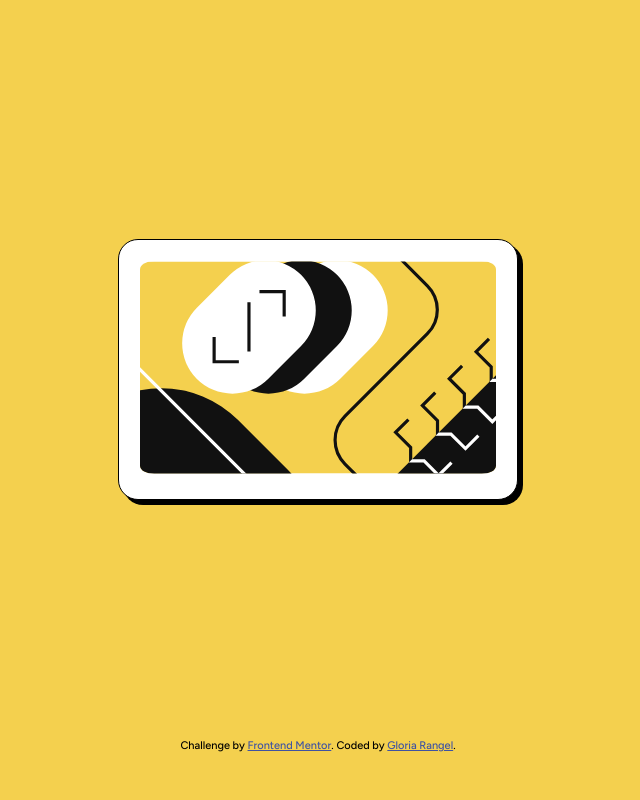
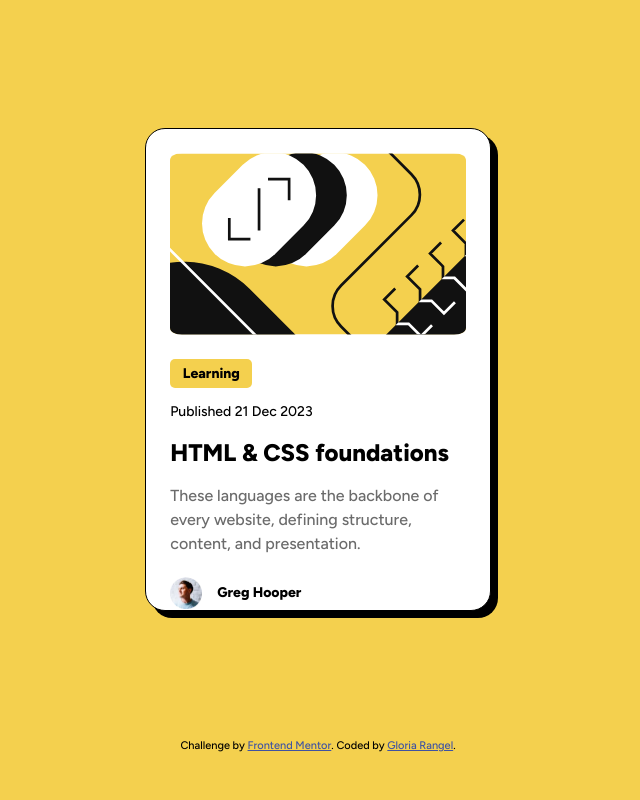
Before and after one commit to NorimNori/blog-preview-card, a plain HTML site: page index.html in a window 1280 px wide. Shown: the whole page, without its empty margins (322-962 px from the left). Drawn offline with Linux system fonts and the light colour scheme.

Commit message:
feat: finishing basic layout

```diff
--- a/index.html
+++ b/index.html
@@ -15,6 +15,15 @@
       <figure class="card__figure">
         <img class="card__image" src="./images/illustration-article.svg" alt="Illustration of the article"/>
       </figure>
+
+      <span class="card__tag">Learning</span>
+      <p class="card__date">Published 21 Dec 2023</p>
+      <h1 class="card__title">HTML & CSS foundations</h1>
+      <p class="card__description">These languages are the backbone of every website, defining structure, content, and presentation.</p>
+      <div class="card__avatar">
+        <img class="card__avatar-img" src="./images/image-avatar.webp" alt="avatar image" />
+        <p> Greg Hooper</p>
+      </div>
     </article>
   </main>
   <footer>
--- a/styles.css
+++ b/styles.css
@@ -19,7 +19,7 @@ body {
 
 main {
     width: 100%;
-    height: auto;
+    height: 90dvh;
 
     display: flex;
     justify-content: center;
@@ -27,18 +27,22 @@ main {
 }
 
 .card {
-    width: 80%;
+    width: 27%;
+    height: 67%;
     max-width: 400px;
-    padding: 1.3rem;
+    max-height: 550px;
+    padding: 1.5rem;
     background-color: white;
     border-radius: 20px;
     border: 1px solid black;
-    box-shadow: 5px 5px 0 rgb(0, 0, 0);
+    gap: 50px;
+    box-shadow: 7px 7px 0 rgb(0, 0, 0);
+
 }
 
 .card__figure {
     width: 100%;
-    height: 60%;
+    height: 42%;
     border-radius: 20px;
 }
 
@@ -47,6 +51,51 @@ main {
     height: 100%;
     object-fit: cover;
     border-radius: 4%;
+}
+
+.card__tag {
+    width: auto;
+    padding: .45em .9em;
+    margin: 1.5rem 0 .8rem;
+    font-size: 0.875rem;
+    font-weight: 900;
+    border-radius: 5px;
+    background-color: hsl(47, 88%, 63%);
+    display: inline-block;
+}
+
+.card__date {
+    font-size: .875rem;
+    font-weight: 500;
+    line-height: 150%;
+}
+
+.card__title {
+    font-size: 1.5rem;
+    font-weight: 900;
+    line-height: 150%;
+    margin: .8rem 0;
+}
+
+.card__description {
+    font-size: 1rem;
+    font-weight: normal;
+    line-height: 150%;
+    color: hsl(0, 0%, 42%);
+}
+
+.card__avatar {
+    display: flex;
+    align-items: center;
+    gap: 15px;
+    font-weight: 900;
+    font-size: .875rem;
+    margin-top: 1.3rem;
+}
+
+.card__avatar-img {
+    width: 2rem;
+    height: 2rem;
 }
 
 footer {
```
